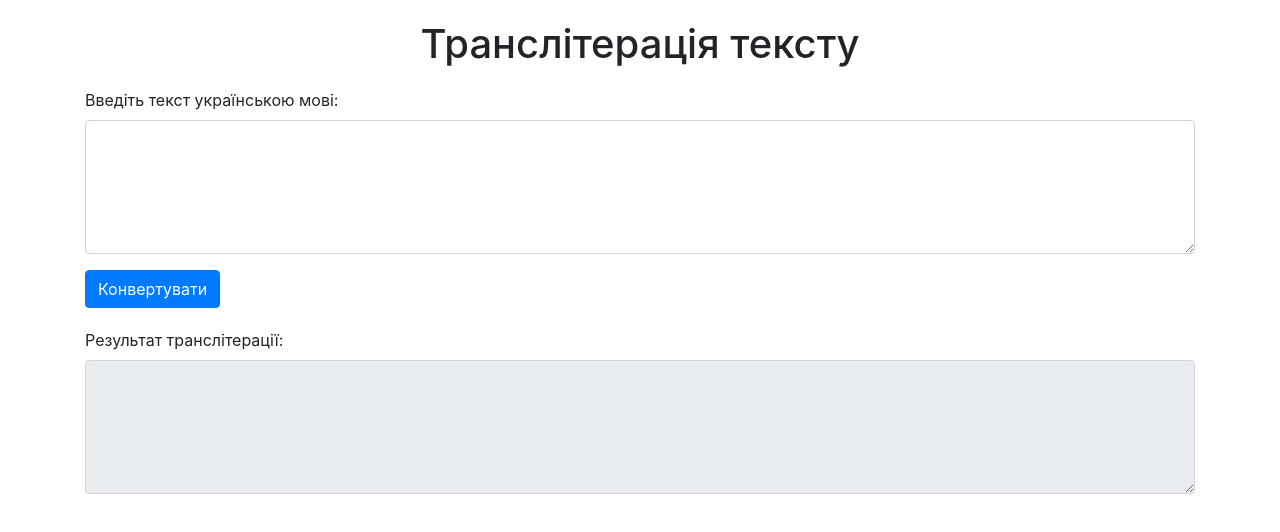
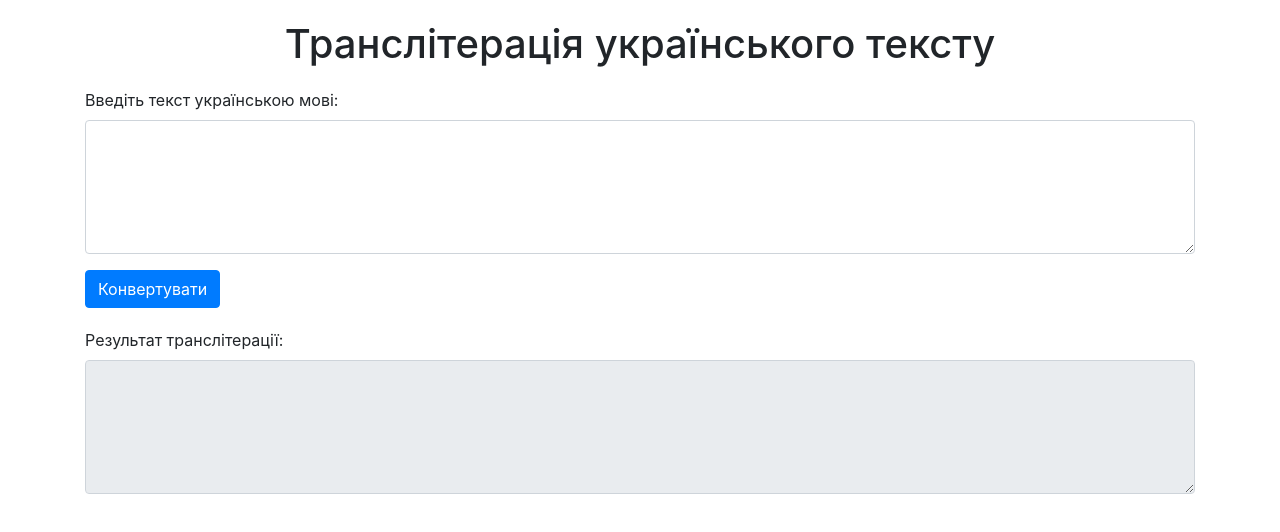
Before and after one commit to Takeso-user/ukrlat, a website: page public/index.html in a window 1280 px wide. Drawn offline with nearby package versions, Linux system fonts and the light colour scheme.

Commit message:
fix 5 gridnia 1

```diff
--- a/public/index.html
+++ b/public/index.html
@@ -13,7 +13,7 @@
 </head>
 <body>
 <div class="container">
-  <h1 class="text-center">Транслітерація тексту</h1>
+  <h1 class="text-center">Транслітерація українського тексту</h1>
 
   <div class="form-group">
     <label for="inputText">Введіть текст українською мові:</label>
```
